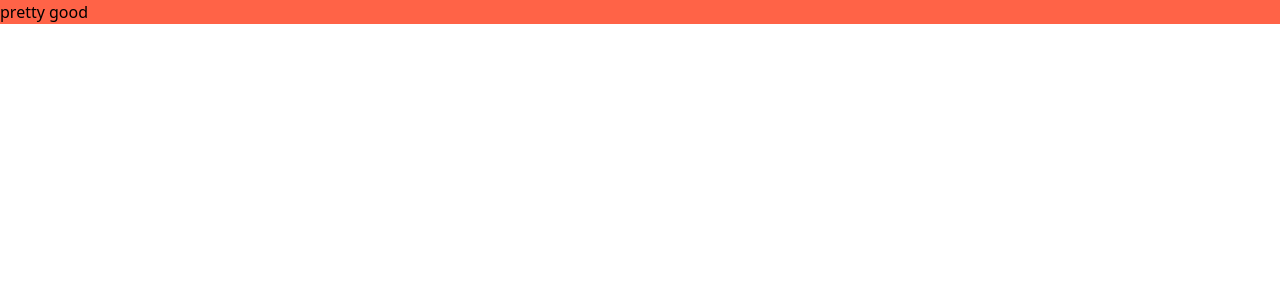
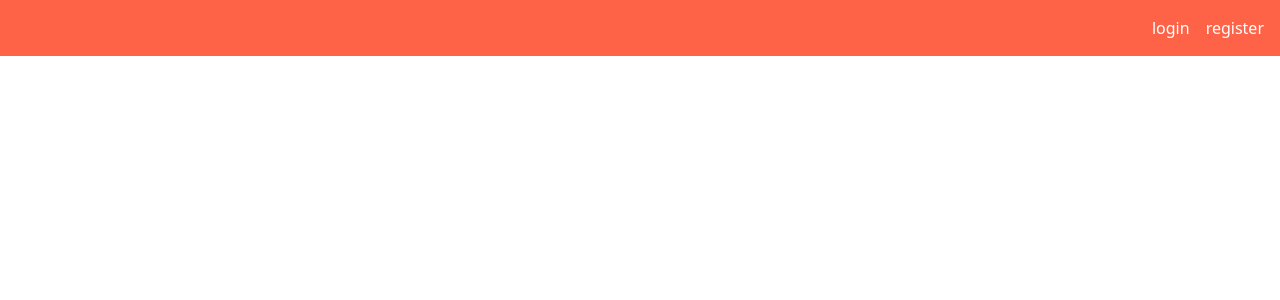
Before and after one commit to MomohNobert/lirreddit-frontend, a Next.js app: page / in a window 1280 px wide. Shown: the top 300 px of the page. Built offline with nearby package versions, Linux system fonts and the light colour scheme; what urql would draw is missing.

Commit message:
implementing navbar

```diff
--- a/src/components/NavBar.tsx
+++ b/src/components/NavBar.tsx
@@ -1,14 +1,22 @@
-import { Box } from '@chakra-ui/react';
+import { Box, Flex, Link } from '@chakra-ui/react';
 import React from 'react';
+import NextLink from 'next/link';
 
 interface NavBarProps {
 
 }
 
-export const NavBar: React.FC<NavBarProps> = ({}) => {
+export const NavBar: React.FC<NavBarProps> = ({ }) => {
     return (
-        <Box bg='tomato'>
-            pretty good
-        </Box>
+        <Flex bg='tomato' p={4}>
+            <Box ml={'auto'}>
+                <NextLink href="/login">
+                    <Link color='white' mr={4}>login</Link>
+                </NextLink>
+                <NextLink href="/register">
+                    <Link color='white'>register</Link>
+                </NextLink>
+            </Box>
+        </Flex>
     );
 }
```
